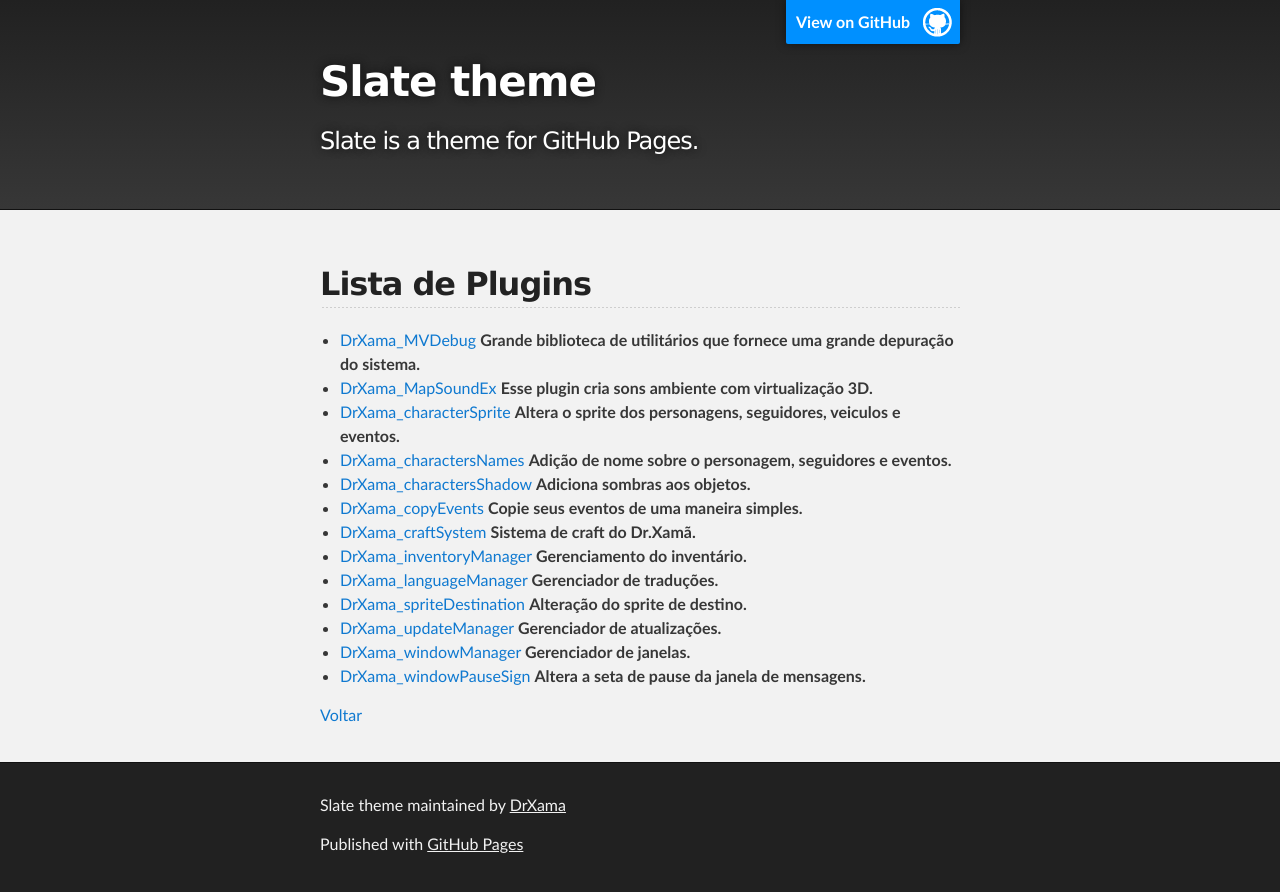
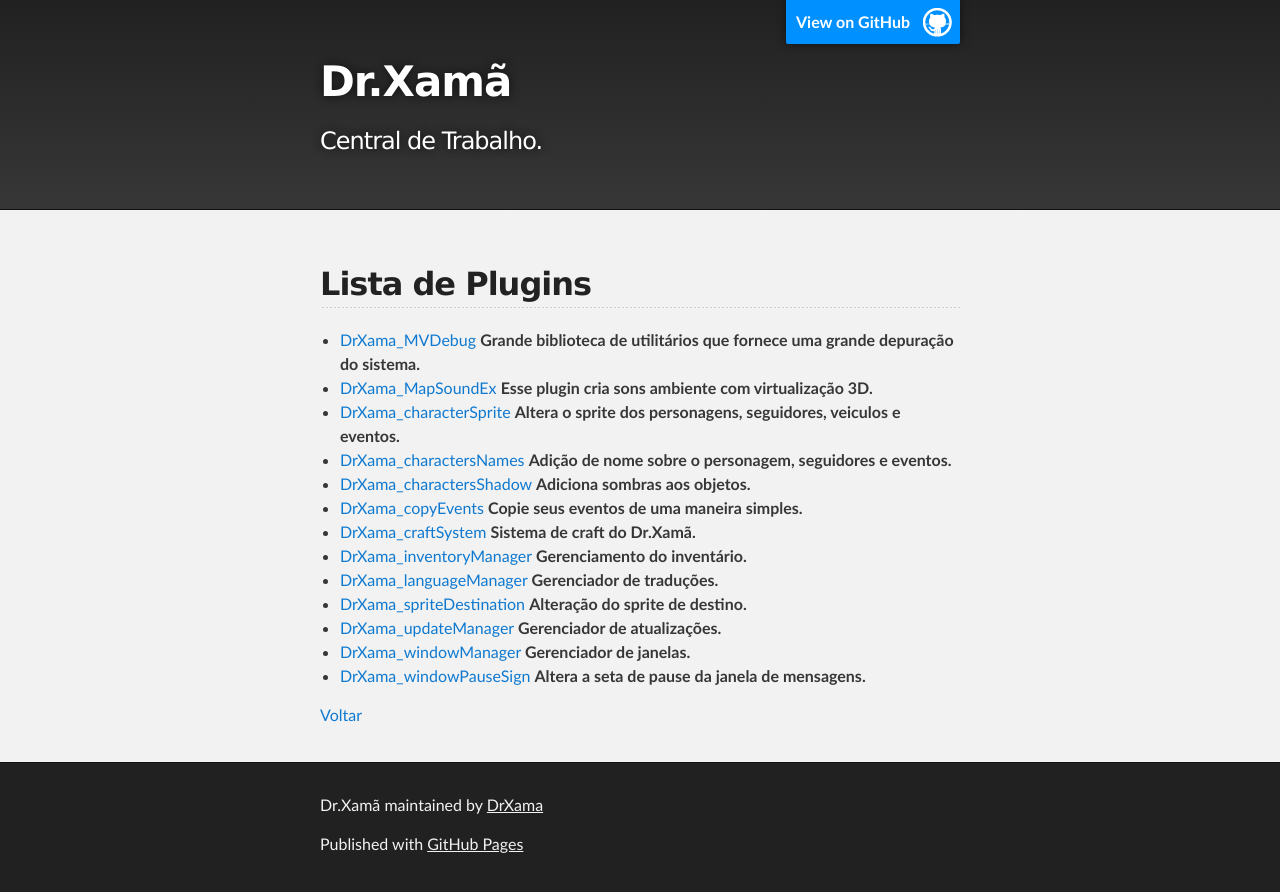
Before and after one commit to DrXama/Dr.Xama---RPG-MAKER-MV, a Jekyll site: the page built from docs/pages/plugins-list.md, in a window 1280 px wide. Shown: the top 892 px of the page. Built offline with Jekyll 4.4.1, drawn with Linux system fonts in a browser that asks for light colours; our own code applies the rules of GitHub Pages for plain Markdown files.

Commit message:
data atualizada

```diff
--- a/docs/_config.yml
+++ b/docs/_config.yml
@@ -1,5 +1,5 @@
-title: Slate theme
-description: Slate is a theme for GitHub Pages.
+title: Dr.Xamã
+description: Central de Trabalho.
 show_downloads: false
 google_analytics:
 theme: jekyll-theme-slate
--- a/docs/pages/plugins-list.md
+++ b/docs/pages/plugins-list.md
@@ -31,4 +31,4 @@
 - [DrXama_windowPauseSign](https://raw.githubusercontent.com/GS-GAME-WORDS/Dr.Xama---RPG-MAKER-MV/master/plugins/DrXama_windowPauseSign.js)
 __Altera a seta de pause da janela de mensagens.__
 
-[Voltar](./)
+[Voltar](../)
```
